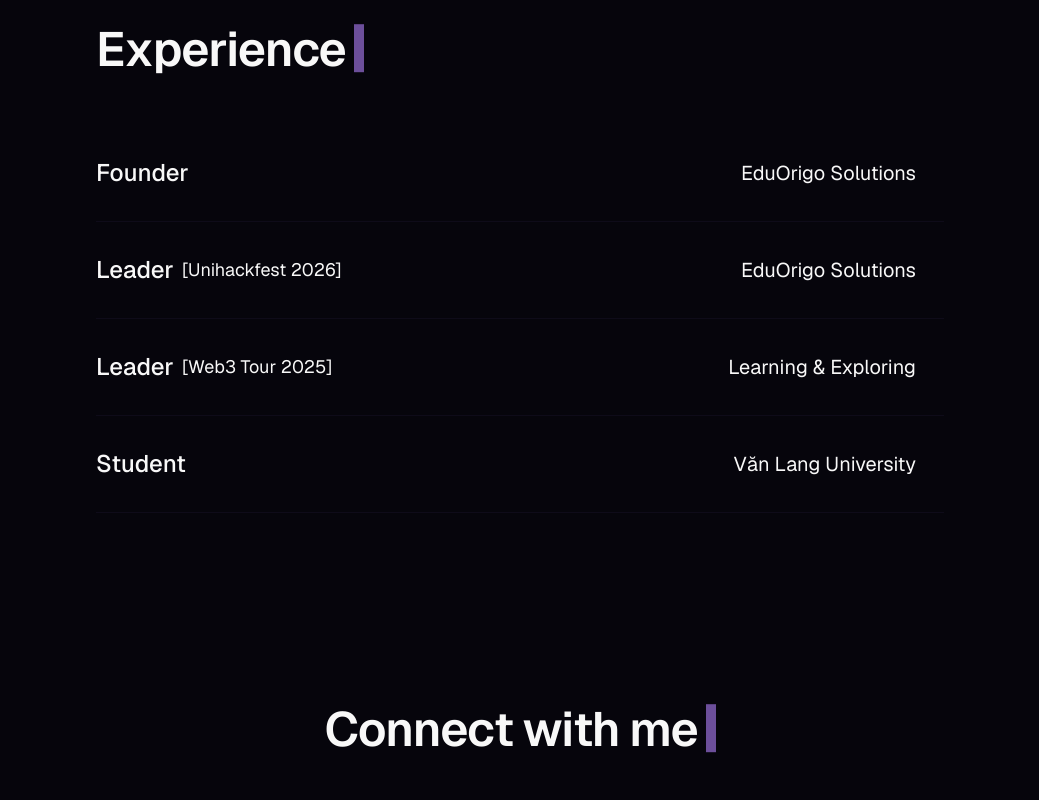
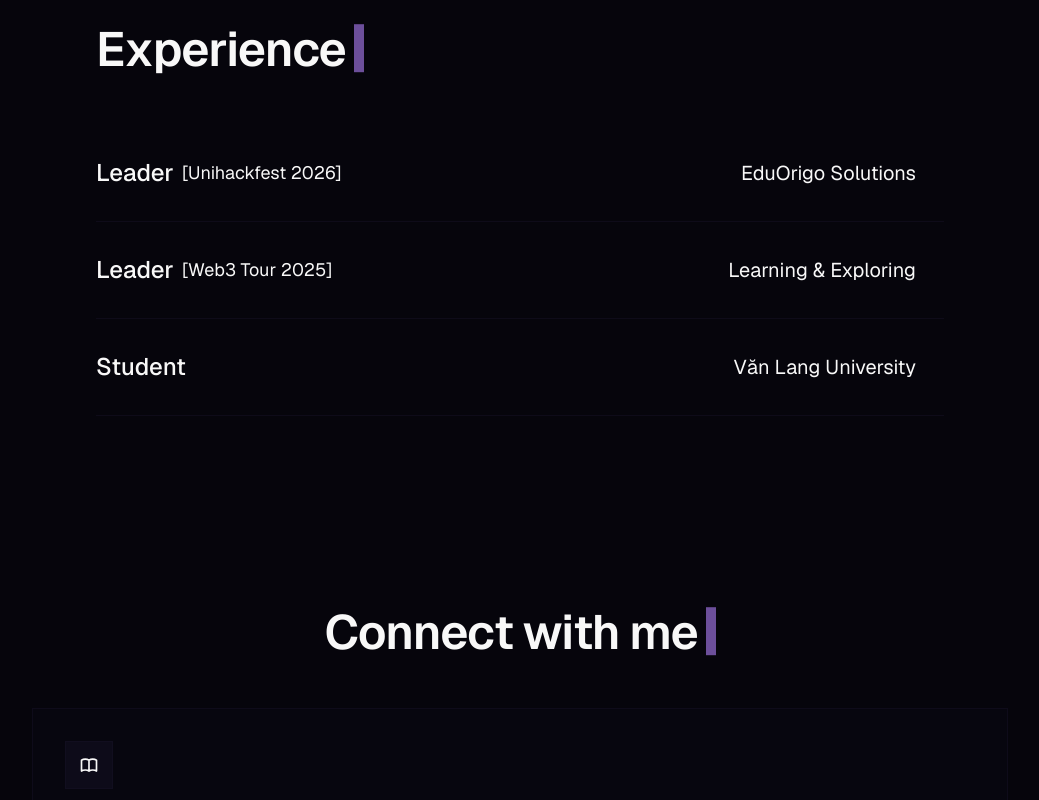
Before and after one commit to Tdat10052499/teichisite, a Next.js app: page / in a window 1280 px wide. Shown: the part 2880-3680 px from the top of the page, without its empty margins (120-1159 px from the left). Built offline with nearby package versions, Linux system fonts and the light colour scheme.

Commit message:
Remove Founder role from experience section

```diff
--- a/app/page.tsx
+++ b/app/page.tsx
@@ -584,7 +584,6 @@
 
           <div className="flex flex-col">
             {[
-              { role: "Founder", company: "EduOrigo Solutions" },
               { role: "Leader", company: "EduOrigo Solutions", desc: "[Unihackfest 2026]" },
               { role: "Leader", company: "Learning & Exploring", desc: "[Web3 Tour 2025]" },
               { role: "Student", company: "Văn Lang University" },
```
